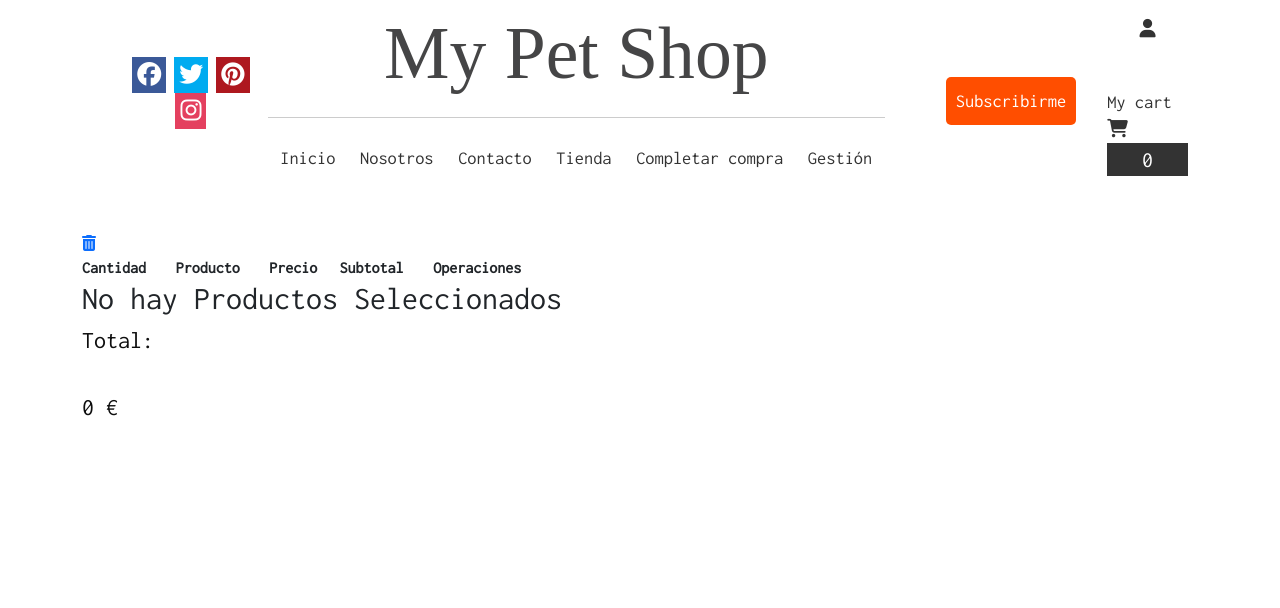
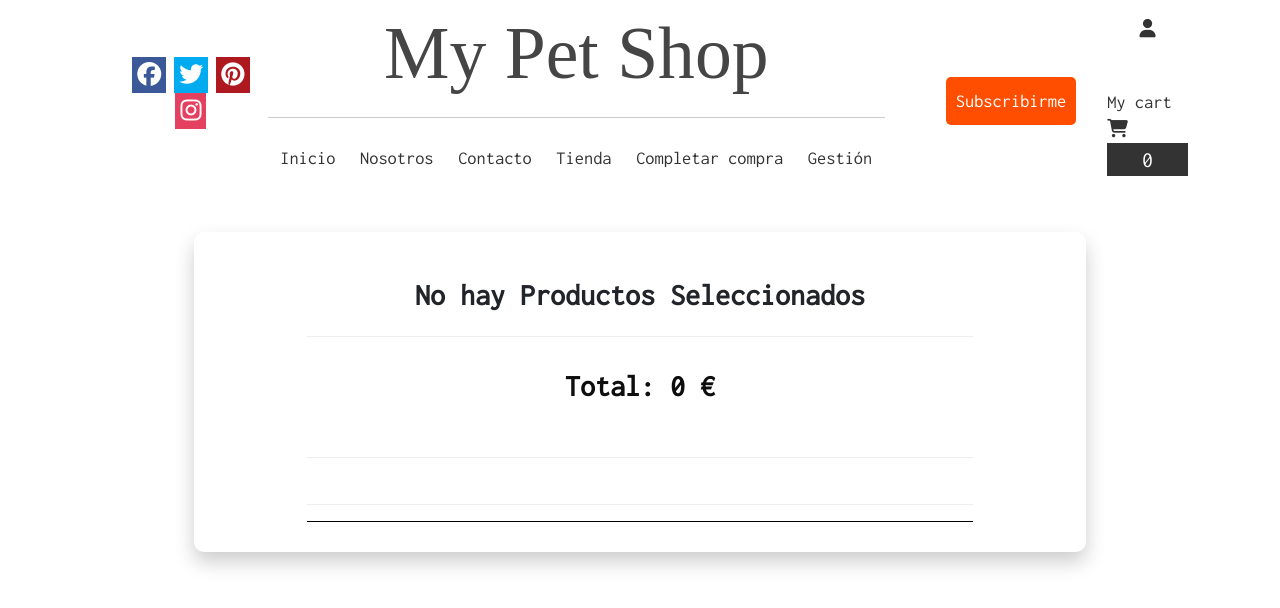
Before and after one commit to liaotco/webMascotas, a Django app: page /verCarrito/ in a window 1280 px wide. Shown: the top 608 px of the page. Run offline with Django 4.2, Linux system fonts and the light colour scheme; some libraries are stand-ins or nearby versions; some web fonts are replaced.

Commit message:
tabla carrito

```diff
--- a/appCarrito/templates/carrito.html
+++ b/appCarrito/templates/carrito.html
@@ -4,6 +4,8 @@
     <title>{% block title %}Mi carrito{% endblock %}</title>
 
 {% block content %}
+
+<div class="contenedor-carrito">
 	<div class="mensaje_añadir">
 		Producto añadido con éxito!
 	</div>
@@ -13,17 +15,12 @@
 <table class="content-table">
 	<thead>
 	<tr>
-		<td colspan="5">
-			<a class="carrito-botones" href="{% url 'limpiar' %}" title="Borrar Carrito">
-			<i class="fa-solid fa-trash-can"></i></a>
-		</td>
-	</tr>
-	<tr>
 		<th>Cantidad</th>
 		<th>Producto</th>
 		<th>Precio</th>
 		<th>Subtotal</th>
-		<th>Operaciones</th>
+		<th><a class="carrito-botones" href="{% url 'limpiar' %}" title="Borrar Carrito">
+			<i class="fa-solid fa-trash-can"></i></a></th>
 	</tr>
 	</thead>
 	<tbody>
@@ -35,10 +32,8 @@
 			<td><span class="precio-producto-carrito">{{value.precio}}€</span></td>
 			<td><span class="subtotal-producto-carrito">{{value.subtotal}}€ </span></td>
 			<td>
-				<a class="btn-agregar" href="{% url 'agregarcarrito' key %}" title="Añadir producto"><i class="fa-solid fa-square-plus"></i></a>
-			</td>
-			<td>
-				<a class="btn-eliminar" href="{% url 'sacar' key %}" title="Quitar producto"><i class="fa-solid fa-square-minus"></i></a>
+				<a class="btn-agregar carrito-botones" href="{% url 'agregarcarrito' key %}" title="Añadir producto"><i class="fa-solid fa-square-plus"></i></a>
+				<a class="btn-eliminar carrito-botones" href="{% url 'sacar' key %}" title="Quitar producto"><i class="fa-solid fa-square-minus"></i></a>
 			</td>
 		</tr>
 		{% endfor %}
@@ -50,7 +45,7 @@
 		{% endif %}
 		<tr>
 			<td colspan="5">
-				<h3>Total:</h3><h3>{{total_carrito}} €</h3>
+				<h3>Total: {{total_carrito}} €</h3>
 			</td>
 		</tr>
 		<tr>
@@ -74,4 +69,5 @@
 		</tr>
 	</tbody>
 </table>
+</div>
 {% endblock %}
--- /dev/null
+++ b/webMascotas/static/css/carrito.css
@@ -0,0 +1,87 @@
+table, th, td {
+    border-bottom: 1px solid black;
+    border-collapse: collapse;
+  }
+  th,td{
+      padding: 15px;
+  }
+
+  th  {
+    color: #FF4E00;
+    font-weight: 700;
+    font-size: 20px;
+}
+.carrito-botones {
+    justify-content: center;
+    align-items: center;
+    padding: 20px 0;
+    gap: 50px;
+    color:#FF4E00;
+    font-size: xx-large;
+    text-decoration: none;
+    text-align: center;
+}
+h2,h3{
+    font-size: 30px;
+    font-weight: 700;
+    text-align: center;
+}
+
+.contenedor-carrito{
+    display: flex;
+    flex-wrap: wrap;
+    flex-direction: column;
+    justify-content:space-around;
+    padding: 30px;
+    position: relative;
+    background-color: #fff;
+    box-shadow: 0 10px 20px rgba(0, 0, 0, 0.20);
+    border-radius: 10px;
+    align-items: center;
+    padding:auto;
+    margin: 0 auto;
+    width: 80%;
+}
+
+.content-table{
+width: 80%;
+}
+.total-pagar{    border: none}
+
+@media (min-width: 480px), (min-width: 320px)
+  {
+
+		table, thead, tbody, th, td, tr {
+			display: block;
+		}
+
+		thead tr {
+			position: absolute;
+			top: -9999px;
+			left: -9999px;
+		}
+
+    tr {
+      margin: 0 0 1rem 0;
+    }
+
+		td {
+
+			border: none;
+			border-bottom: 1px solid #eee;
+			position: relative;
+            text-align: center;
+		}
+
+		td:before {
+
+			position: absolute;
+
+			top: 0;
+			left: 6px;
+			width: 45%;
+			padding-right: 10px;
+			white-space: nowrap;
+		}
+
+    }
--- a/webMascotas/static/css/estilosTienda.css
+++ b/webMascotas/static/css/estilosTienda.css
@@ -13,7 +13,7 @@
 html{margin:0 auto;}
 body {
   font-family: "Inconsolata";
-  overflow: hidden;
+  overflow: scroll;
 }
 img {
   display: block;
@@ -195,7 +195,7 @@ p{
   text-decoration: none;
   position: relative;
   display: block;
-  z-index: 5;
+
 }
 .menu__link:hover {
   background: white;
@@ -726,7 +726,7 @@ background-color: #fff;
   width: 80%;
   padding-block-start: 50px;
   padding-block-end: 50px;
-  z-index: 99999;
+
   top:500px;
 }
 
@@ -874,7 +874,7 @@ background-color: #fff;
     width: 100%;
     display: flex;
     background: none;
-    z-index: 2;
+
   }
   .menu__link{
     color: #333;
--- a/webMascotas/templates/baseTienda.html
+++ b/webMascotas/templates/baseTienda.html
@@ -68,31 +68,55 @@
         <i class="far fa-times-circle" id="close"></i>
         <div class="sub-content">
           <div class="modal_carrito">
-            <div class="carrito-botones">
-              <a class="carrito-botones" href="{% url 'limpiar' %}" title="Borrar Carrito"><i class="fa-solid fa-trash-can fa-2xl"></i></a>
+
+              <div class="mensaje_añadir">
+                Producto añadido con éxito!
               </div>
+              <div class="mensaje_eliminar">
+                Producto eliminado con éxito!
+              </div>
+            <table class="content-table">
+              <thead>
+              <tr>
+                <th>Cantidad</th>
+                <th>Producto</th>
+                <th>Precio</th>
+                <th>Subtotal</th>
+                <th><a class="carrito-botones" href="{% url 'limpiar' %}" title="Borrar Carrito">
+                  <i class="fa-solid fa-trash-can"></i></a></th>
+              </tr>
+              </thead>
+              <tbody>
                 {% if request.session.carrito.items %}
                 {% for key,value in request.session.carrito.items %}
-            <div class="productos-carrito">
-              <div class="info-productos-carrito">
-               <span class="cantidad-producto-carrito">{{value.cantidad}}</span>
-               <span class="titulo-producto-carrito">{{value.nombre}}</span>
-               <span class="precio-producto-carrito">{{value.precio}} €</span>
-               <span class="subtotal-producto-carrito">{{value.subtotal}} €</span>
-              </div>
-              <a class="carrito-botones" href="{% url 'agregar' key %}" title="Añadir producto"><i class="fa-solid fa-square-plus"></i></a>
-              <a class="carrito-botones" href="{% url 'sacar' key %}" title="Quitar producto"><i class="fa-solid fa-square-minus"></i></i></a>
-            </div>
+                <tr>
+                  <td><span class="cantidad-producto-carrito">{{value.cantidad}}</span></td>
+                  <td><span class="titulo-producto-carrito">{{value.nombre}}</span></td>
+                  <td><span class="precio-producto-carrito">{{value.precio}}€</span></td>
+                  <td><span class="subtotal-producto-carrito">{{value.subtotal}}€ </span></td>
+                  <td>
+                    <a class="btn-agregar carrito-botones" href="{% url 'agregarcarrito' key %}" title="Añadir producto"><i class="fa-solid fa-square-plus"></i></a>
+                    <a class="btn-eliminar carrito-botones" href="{% url 'sacar' key %}" title="Quitar producto"><i class="fa-solid fa-square-minus"></i></a>
+                  </td>
+                </tr>
                 {% endfor %}
                 {% else %}
+                <tr>
+                  <td colspan="5">
                     <h2>No hay Productos Seleccionados</h2>
+                  </td>
                 {% endif %}
-           <div class="carrito-total">
-                <h3>Total:</h3>
-                <span class="total-pagar"><h3>{{total_carrito}} €</h3></span>
-           </div>
+                <tr>
+                  <td class="total-pagar" colspan="5">
+                    <h3>Total: {{total_carrito}} €</h3>
+                  </td>
+                </tr>
+                </tbody>
+            </table>
             <h1><a href="{% url 'verCarrito' %}" class="modal_btn">Finalizar compra</a></h1>
             </div>
+
+
           <div class="modal_news">
             <h3 class="modal-title">Aquí puedes subscribirte para recibir nuestras novedades, déjanos tu nombre y email:</h3>
             <form action="{% url 'insertarSubscripcion' %}" method="POST"> {% csrf_token %}
@@ -109,6 +133,7 @@
        </div>
      </div>
     </div>
+  </div>
 
 </body>
 </html>
```
Lines whose indentation alone changed are shown as unchanged.
